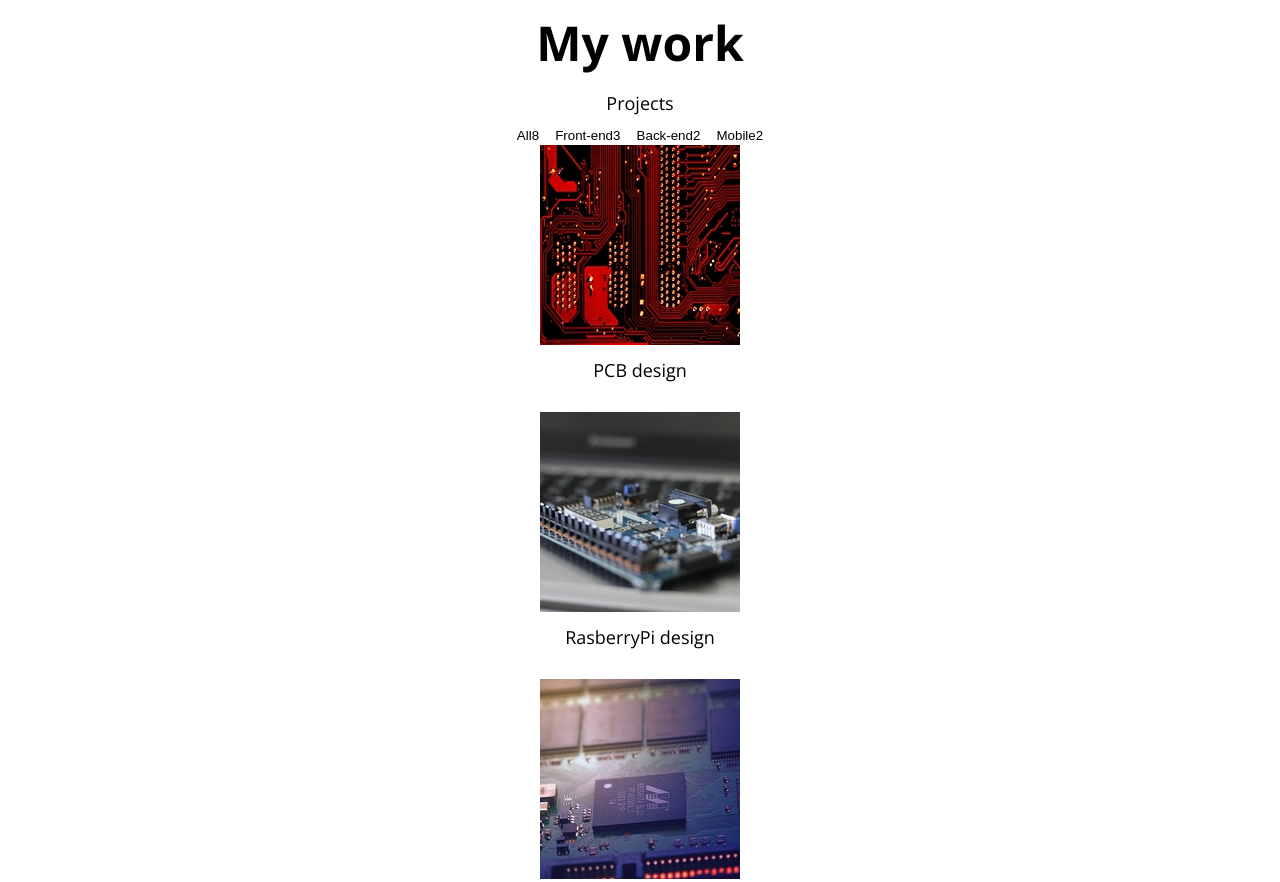
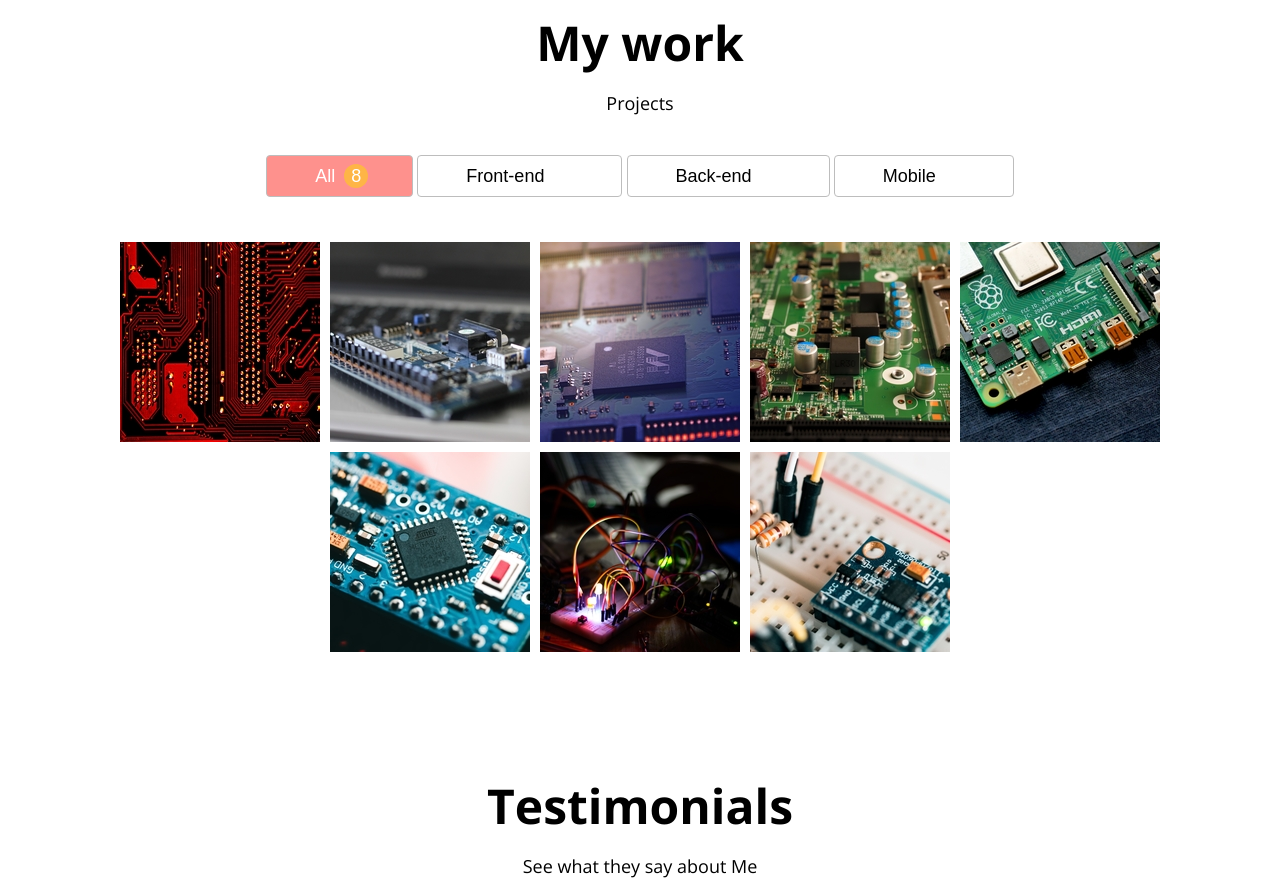
Before and after one commit to Ganghyeok/Ellie-Clone-coding-Portfolio-Website, a plain HTML site: page index.html in a window 1280 px wide. Shown: the part 2260-3142 px from the top of the page. Drawn offline with nearby package versions, Linux system fonts and the light colour scheme.

Commit message:
CSS : Work

```diff
--- a/index.html
+++ b/index.html
@@ -191,71 +191,71 @@
       <h1>My work</h1>
       <h3>Projects</h3>
       <div class="work__categories">
-        <button class="category__btn">
-          All<span class="category__count">8</span>
+        <button class="category__btn active">
+          All <span class="category__count">8</span>
         </button>
         <button class="category__btn">
-          Front-end<span class="category__count">3</span>
+          Front-end <span class="category__count">3</span>
         </button>
         <button class="category__btn">
-          Back-end<span class="category__count">2</span>
+          Back-end <span class="category__count">2</span>
         </button>
         <button class="category__btn">
-          Mobile<span class="category__count">2</span>
+          Mobile <span class="category__count">2</span>
         </button>
       </div>
 
       <div class="work__projects">
-        <a href="#" class="projects" target="_blank">
+        <a href="#" class="project" target="_blank">
           <img class="project__img" src="imgs/projects/prj1.jpg" alt="PCB">
           <div class="project__description">
             <h3>PCB design</h3>
             <span>PCB design using Kicad</span>
           </div>
         </a>
-        <a href="#" class="projects" target="_blank">
+        <a href="#" class="project" target="_blank">
           <img class="project__img" src="imgs/projects/prj2.jpg" alt="RasberryPi">
           <div class="project__description">
             <h3>RasberryPi design</h3>
             <span>RasberryPi design using Kicad</span>
           </div>
         </a>
-        <a href="#" class="projects" target="_blank">
+        <a href="#" class="project" target="_blank">
           <img class="project__img" src="imgs/projects/prj3.jpg" alt="BGA IC design">
           <div class="project__description">
             <h3>BGA IC design</h3>
             <span>BGA IC design using Orcad/Allegro</span>
           </div>
         </a>
-        <a href="#" class="projects" target="_blank">
+        <a href="#" class="project" target="_blank">
           <img class="project__img" src="imgs/projects/prj4.jpg" alt="Main board design">
           <div class="project__description">
             <h3>Main board design</h3>
             <span>Main board design using Kicad</span>
           </div>
         </a>
-        <a href="#" class="projects" target="_blank">
+        <a href="#" class="project" target="_blank">
           <img class="project__img" src="imgs/projects/prj5.jpg" alt="RasberryPi programming">
           <div class="project__description">
             <h3>RasberryPi programming</h3>
             <span>RasberryPi programming using Ubuntu</span>
           </div>
         </a>
-        <a href="#" class="projects" target="_blank">
+        <a href="#" class="project" target="_blank">
           <img class="project__img" src="imgs/projects/prj6.jpg" alt="Atmel MCU programming">
           <div class="project__description">
             <h3>Atmel MCU programming</h3>
             <span>Atmel MCU programming using AVR Studio</span>
           </div>
         </a>
-        <a href="#" class="projects" target="_blank">
+        <a href="#" class="project" target="_blank">
           <img class="project__img" src="imgs/projects/prj7.jpg" alt="Breadboard circuit design">
           <div class="project__description">
             <h3>Breadboard circuit design</h3>
             <span>Breadboard circuit design using Breadboard</span>
           </div>
         </a>
-        <a href="#" class="projects" target="_blank">
+        <a href="#" class="project" target="_blank">
           <img class="project__img" src="imgs/projects/prj8.jpg" alt="STM8 programming">
           <div class="project__description">
             <h3>STM8 programming</h3>
--- a/style.css
+++ b/style.css
@@ -292,3 +292,99 @@ p {
   height: 100%;
   background-color: var(--color-orange);
 }
+
+/* Work */
+.work__categories {
+  margin: 40px;
+}
+
+.category__btn {
+  border: 1px solid var(--color-dark-white);
+  border-radius: var(--size-border-radius);
+  font-size: var(--font-regular);
+  padding: 8px 48px;
+}
+
+.category__btn.active,
+.category__btn:hover {
+  background-color: var(--color-pink);
+  color: var(--color-white);
+}
+
+.category__count {
+  display: inline-block;
+  background-color: var(--color-orange);
+  border-radius: 50%;
+  color: var(--color-white);
+  width: 24px;
+  height: 24px;
+  line-height: 24px;
+  position: relative;
+  top: -20px;
+  left: 4px;
+  opacity: 0;
+  transition: all var(--animation-duration) ease-in;
+}
+
+.category__btn.active .category__count,
+.category__btn:hover .category__count {
+  opacity: 1;
+  top: 0;
+}
+
+.work__projects {
+  display: flex;
+  flex-wrap: wrap;
+  justify-content: center;
+}
+
+.project {
+  position: relative;
+  display: flex;
+  justify-content: center;
+  align-items: center;
+  width: 200px;
+  height: 200px;
+  margin: 5px;
+  background-color: var(--color-light-white);
+}
+
+.project__img {
+  max-width: 100%;
+  max-width: 100%;
+}
+
+.project__description {
+  position: absolute;
+  background-color: black;
+  display: flex;
+  flex-direction: column;
+  justify-content: center;
+  width: 100%;
+  height: 100%;
+  top: 0;
+  left: 0;
+  opacity: 0;
+  transition: all var(--animation-duration) ease-in;
+  transform: translateY(10px);
+}
+
+.project:hover .project__description {
+  opacity: 0.7;
+  transform: translateY(0);
+}
+
+.project__description h3 {
+  color: var(--color-white);
+}
+
+.project__description > h3::after {
+  content: "";
+  display: block;
+  position: relative;
+  margin: auto;
+  margin-top: 10px;
+  width: 100px;
+  height: 2px;
+  background-color: var(--color-dark-white);
+}
```
